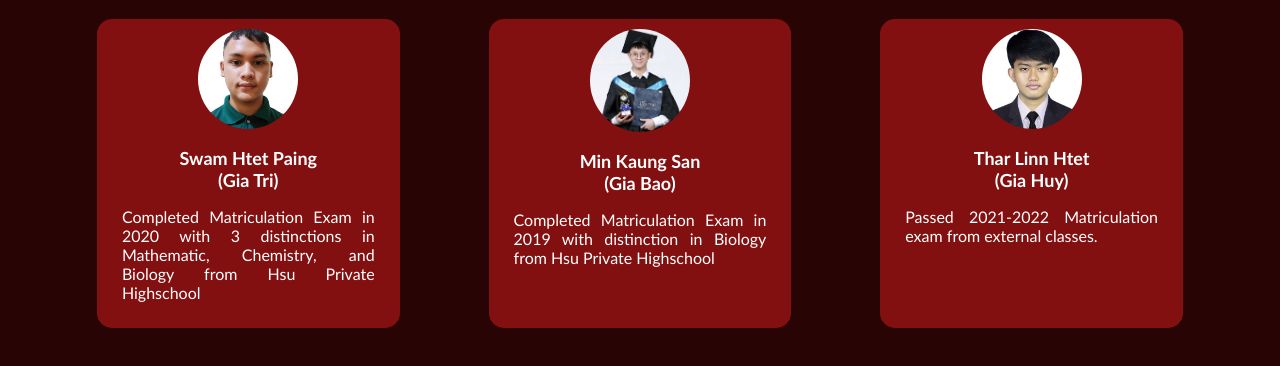
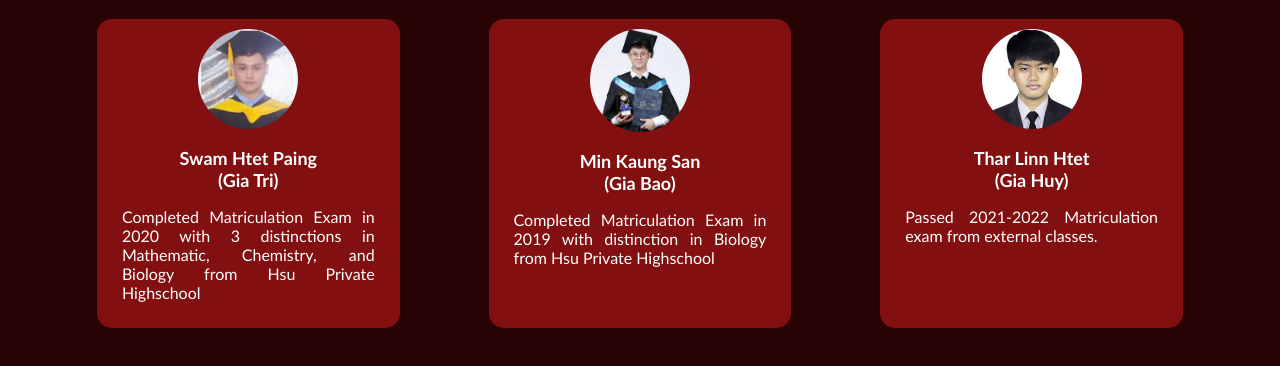
Before and after one commit to minkaung269-droid/Lab2_HW_Group-1, a plain HTML site: page highschool.html in a window 1280 px wide. Shown: the part 118-484 px from the top of the page. Drawn offline with Linux system fonts and the light colour scheme.

Commit message:
Update highschool.html

```diff
--- a/highschool.html
+++ b/highschool.html
@@ -102,7 +102,7 @@
     <h1 style=""> About Highschool Education</h1>
     <div class="about-main-blk">
         <div class="member-blk">
-            <img src="images/Swam Htet Paing.jfif" alt="Swam Htet Paing">
+            <img src="images/Swam Swam.jpg" alt="Swam Swam">
             <h2>Swam Htet Paing <br>(Gia Tri)</h2>
             <p> Completed Matriculation Exam in 2020 with 3 distinctions in Mathematic, Chemistry, and Biology from Hsu
                 Private Highschool</p>
```
